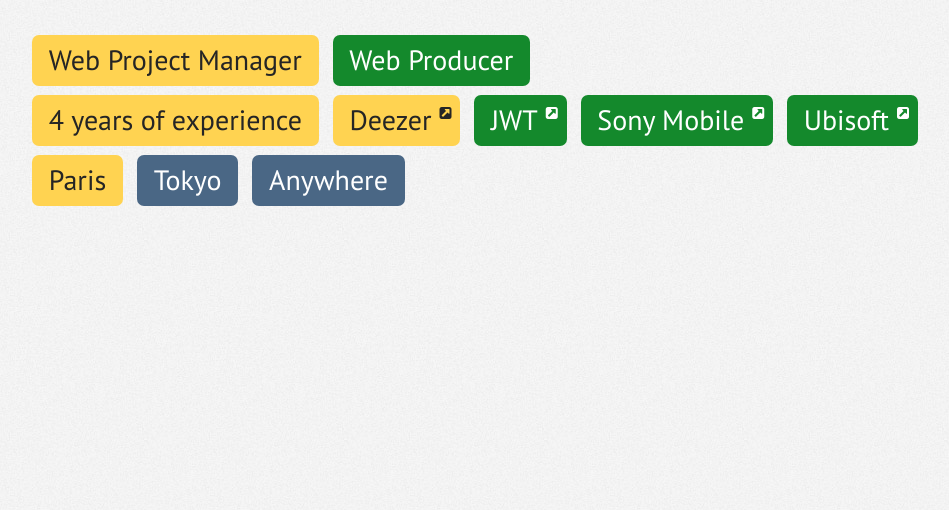
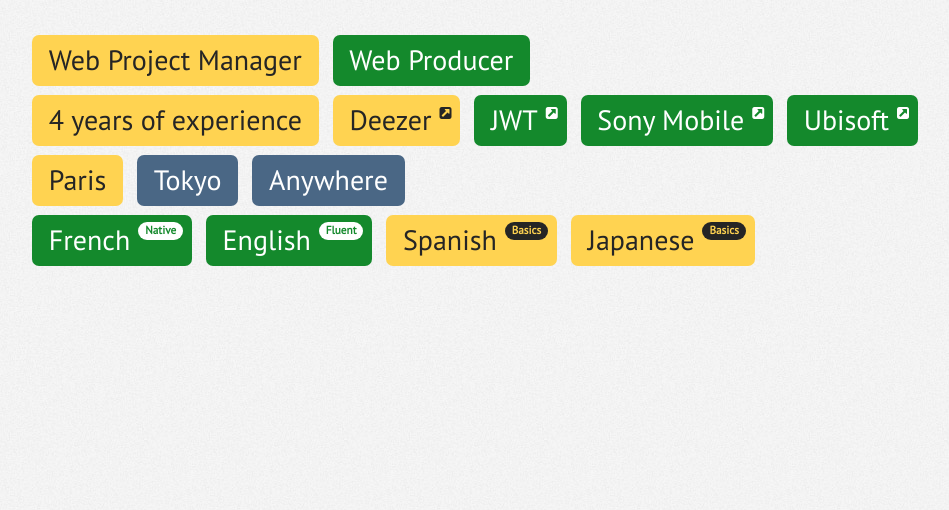
Before and after one commit to greird/greird.github.io, a PHP site: page / in a window 1280 px wide. Shown: the part 80-590 px from the top of the page, without its empty margins (8-957 px from the left). Run offline with PHP 8.4, Linux system fonts and the light colour scheme; some libraries are stand-ins or nearby versions.

Commit message:
added languages and categories ID

```diff
--- a/css/main.css
+++ b/css/main.css
@@ -56,12 +56,33 @@ ul.tags li {
       font-family: 'PT Sans', sans-serif;
       font-weight: 400;
 }
+ul.tags li .badge {
+      position: relative;
+      top: -12px;
+      right: -8px;
+      font-size: 0.4em;
+
+}
+ul.tags li.label-warning .badge {
+      background-color: #252525;
+      color: #ffd351;
+}
+ul.tags li.label-success .badge {
+      background-color: #fff;
+      color: #14892c;
+}
+ul.tags li.label-primary .badge {
+      background-color: #fff;
+      color: #4a6785;
+}
+
 ul.tags li .fa {
       position: relative;
       top: -12px;
       right: -8px;
       font-size: 0.5em;
 }
+
 .label-warning {
       color: #252525;
       background-color: #ffd351;
--- a/css/mobile.css
+++ b/css/mobile.css
@@ -4,7 +4,7 @@
       font-size: 1.5em;
    }
 
-   ul.tags li .fa {
+   ul.tags li .fa, ul.tags li .badge {
       display: none;
    }
 
--- a/index.html
+++ b/index.html
@@ -34,21 +34,27 @@
       </div>
 </header>
 
-<ul class="tags">
+<ul class="tags" id="job-titles">
       <li class="label label-warning">Web Project Manager</li>
       <li class="label label-success">Web Producer</li>
 </ul>
-<ul class="tags">
+<ul class="tags" id="experiences">
       <li class="label label-warning">4 years of experience</li>
       <a href="http://www.deezer.com" title="" target="_blank"><li class="label label-warning">Deezer<i class="fa fa-external-link-square"></i></li></a>
       <a href="http://www.jwt.com" title="" target="_blank"><li class="label label-success">JWT<i class="fa fa-external-link-square"></i></li></a>
       <a href="http://www.sonymobile.com" title="" target="_blank"><li class="label label-success">Sony Mobile<i class="fa fa-external-link-square"></i></li></a>
       <a href="http://www.ubisoft.com" title="" target="_blank"><li class="label label-success">Ubisoft<i class="fa fa-external-link-square"></i></li></a>
 </ul>
-<ul class="tags">
+<ul class="tags" id="location">
       <li class="label label-warning">Paris</li>
       <li class="label label-primary">Tokyo</li>
       <li class="label label-primary">Anywhere</li>
+</ul>
+<ul class="tags" id="languages">
+      <li class="label label-success">French<span class="badge">Native</span></li>
+      <li class="label label-success">English<span class="badge">Fluent</span></li>
+      <li class="label label-warning">Spanish<span class="badge">Basics</span></li>
+      <li class="label label-warning">Japanese<span class="badge">Basics</span></li>
 </ul>
 
 <footer>
```
